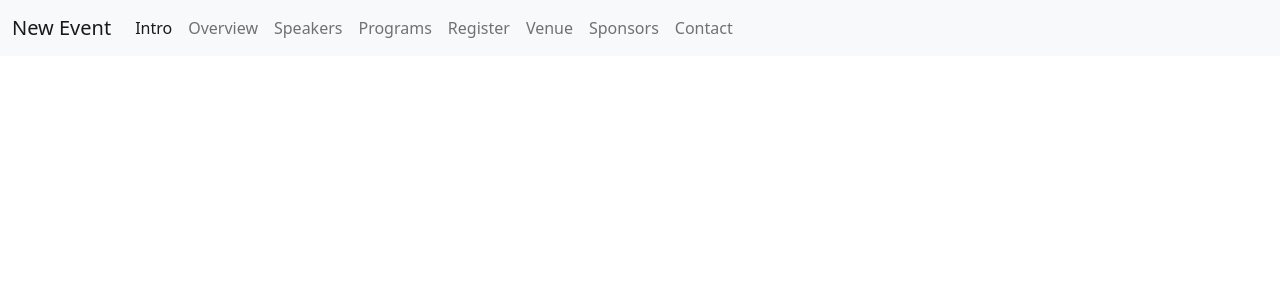
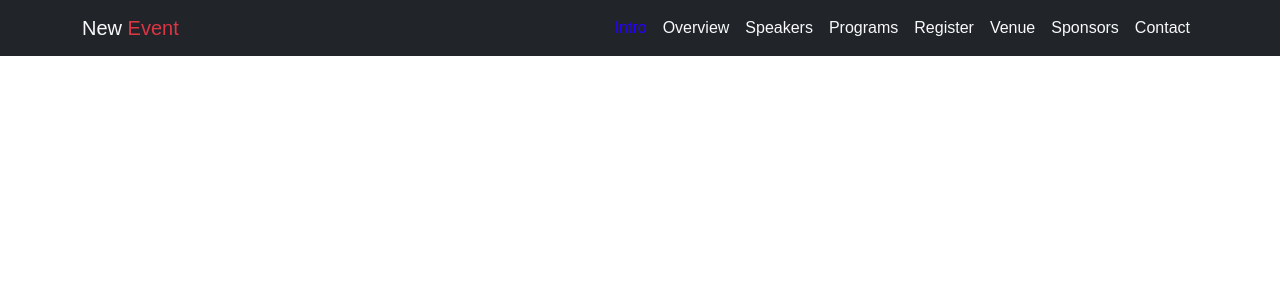
Before and after one commit to mohamedCleanCode/New-Event-React, a React (Create React App) app: page / in a window 1280 px wide. Shown: the top 300 px of the page. Built offline with nearby package versions, Linux system fonts and the light colour scheme.

Commit message:
add end navbar

```diff
--- /dev/null
+++ b/src/design-system/components/Navbar/Navbar.css
@@ -0,0 +1,9 @@
+.navbar .active {
+  color: rgb(38, 0, 255) !important;
+}
+.nav-link {
+  transition: 0.3s;
+}
+.nav-link:hover {
+  color: rgb(38, 0, 255) !important;
+}
--- a/src/design-system/components/Navbar/index.js
+++ b/src/design-system/components/Navbar/index.js
@@ -1,9 +1,10 @@
+import "./Navbar.css";
 function Navbar() {
   return (
-    <nav className="navbar navbar-expand-lg bg-light">
-      <div className="container-fluid">
-        <a className="navbar-brand" href="/#">
-          New <span>Event</span>
+    <nav className="navbar navbar-expand-lg bg-dark position-fixed w-100">
+      <div className="container">
+        <a className="navbar-brand text-light" href="/#">
+          New <span className="text-danger">Event</span>
         </a>
         <button
           className="navbar-toggler"
@@ -17,44 +18,44 @@ function Navbar() {
           <span className="navbar-toggler-icon"></span>
         </button>
         <div className="collapse navbar-collapse" id="navbarSupportedContent">
-          <ul className="navbar-nav me-auto mb-2 mb-lg-0">
+          <ul className="navbar-nav ms-auto mb-2 mb-lg-0">
             <li className="nav-item">
               <a className="nav-link active" aria-current="page" href="/#">
                 Intro
               </a>
             </li>
             <li className="nav-item">
-              <a className="nav-link" href="/#">
+              <a className="nav-link text-light" href="/#">
                 Overview
               </a>
             </li>
             <li className="nav-item">
-              <a className="nav-link" href="/#">
+              <a className="nav-link text-light" href="/#">
                 Speakers
               </a>
             </li>
             <li className="nav-item">
-              <a className="nav-link" href="/#">
+              <a className="nav-link text-light" href="/#">
                 Programs
               </a>
             </li>
             <li className="nav-item">
-              <a className="nav-link" href="/#">
+              <a className="nav-link text-light" href="/#">
                 Register
               </a>
             </li>
             <li className="nav-item">
-              <a className="nav-link" href="/#">
+              <a className="nav-link text-light" href="/#">
                 Venue
               </a>
             </li>
             <li className="nav-item">
-              <a className="nav-link" href="/#">
+              <a className="nav-link text-light" href="/#">
                 Sponsors
               </a>
             </li>
             <li className="nav-item">
-              <a className="nav-link" href="/#">
+              <a className="nav-link text-light" href="/#">
                 Contact
               </a>
             </li>
--- a/src/index.css
+++ b/src/index.css
@@ -6,4 +6,5 @@
 body {
   font-family: Arial, Helvetica, sans-serif;
   text-transform: capitalize;
+  height: 5000px;
 }
--- a/src/index.js
+++ b/src/index.js
@@ -3,6 +3,7 @@ import "bootstrap/dist/js/bootstrap.bundle";
 import React from "react";
 import ReactDOM from "react-dom/client";
 import App from "./App";
+import "./index.css";
 import reportWebVitals from "./reportWebVitals";
 
 const root = ReactDOM.createRoot(document.getElementById("root"));
```
